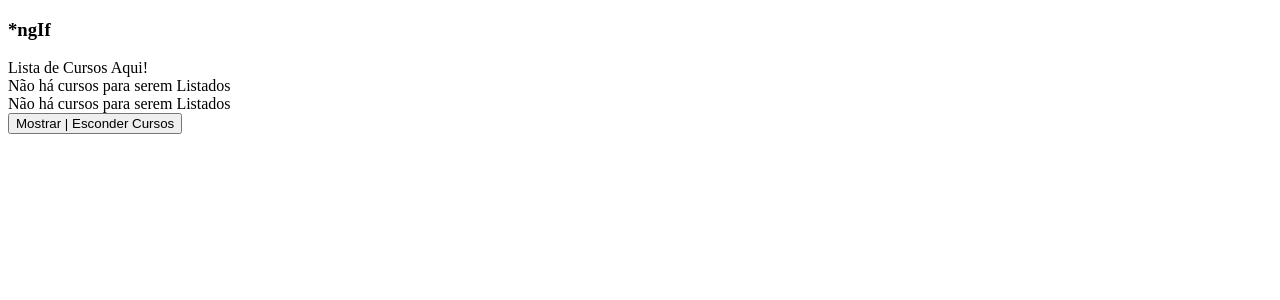
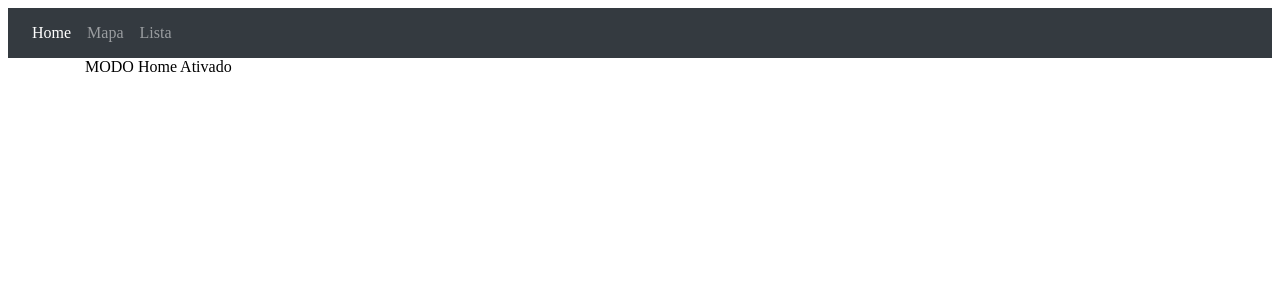
Before and after one commit to victor-ferraz7/angular-loiane, an Angular app in the folder diretivas/: page / in a window 1280 px wide. Shown: the top 300 px of the page. Built offline with nearby package versions, Linux system fonts and the light colour scheme.

Commit message:
Aula #26: Diretivas: ngSwitch, ngSwitchCase e ngSwitchDefault

```diff
--- a/diretivas/src/app/app.component.html
+++ b/diretivas/src/app/app.component.html
@@ -1 +1,2 @@
-<app-diretiva-ng-if></app-diretiva-ng-if>
+<!-- <app-diretiva-ng-if></app-diretiva-ng-if> -->
+<app-diretiva-ng-switch></app-diretiva-ng-switch>
--- a/diretivas/src/app/app.module.ts
+++ b/diretivas/src/app/app.module.ts
@@ -5,12 +5,14 @@
 import { AppComponent } from './app.component';
 import { DiretivaNgIfComponent } from './diretiva-ng-if/diretiva-ng-if.component';
 import { TesteComponent } from './teste/teste.component';
+import { DiretivaNgSwitchComponent } from './diretiva-ng-switch/diretiva-ng-switch.component';
 
 @NgModule({
   declarations: [
     AppComponent,
     DiretivaNgIfComponent,
-    TesteComponent
+    TesteComponent,
+    DiretivaNgSwitchComponent
   ],
   imports: [
     BrowserModule,
--- /dev/null
+++ b/diretivas/src/app/diretiva-ng-switch/diretiva-ng-switch.component.css
@@ -0,0 +1 @@
+@import "~bootstrap/dist/css/bootstrap.min.css";
--- /dev/null
+++ b/diretivas/src/app/diretiva-ng-switch/diretiva-ng-switch.component.html
@@ -0,0 +1,15 @@
+<nav class="navbar navbar-expand-lg navbar-dark bg-dark">
+    <div class="collapse navbar-collapse" id="navbarNavAltMarkup">
+      <div class="navbar-nav">
+        <a class="nav-item nav-link" [class.active]="aba == 'home'" (click)="aba = 'home'">Home</a>
+        <a class="nav-item nav-link" [class.active]="aba == 'mapa'"  (click)="aba = 'mapa'">Mapa</a>
+        <a class="nav-item nav-link" [class.active]="aba == 'lista'" (click)="aba = 'lista'">Lista</a>
+      </div>
+    </div>
+  </nav>
+
+  <div class="container" [ngSwitch]="aba">
+    <p *ngSwitchCase="'home'"> MODO Home Ativado</p>
+    <p *ngSwitchCase="'mapa'"> MODO Mapa Ativado</p>
+    <p *ngSwitchCase="'lista'"> MODO Lista Ativado</p>
+  </div>
--- /dev/null
+++ b/diretivas/src/app/diretiva-ng-switch/diretiva-ng-switch.component.ts
@@ -0,0 +1,16 @@
+import { Component, OnInit } from '@angular/core';
+
+@Component({
+  selector: 'app-diretiva-ng-switch',
+  templateUrl: './diretiva-ng-switch.component.html',
+  styleUrls: ['./diretiva-ng-switch.component.css']
+})
+export class DiretivaNgSwitchComponent implements OnInit {
+
+  public aba: string = 'home';
+  constructor() { }
+
+  ngOnInit() {
+  }
+
+}
```
Also changed, not shown: 1 other file (tests, documents, lock files or other folders).
